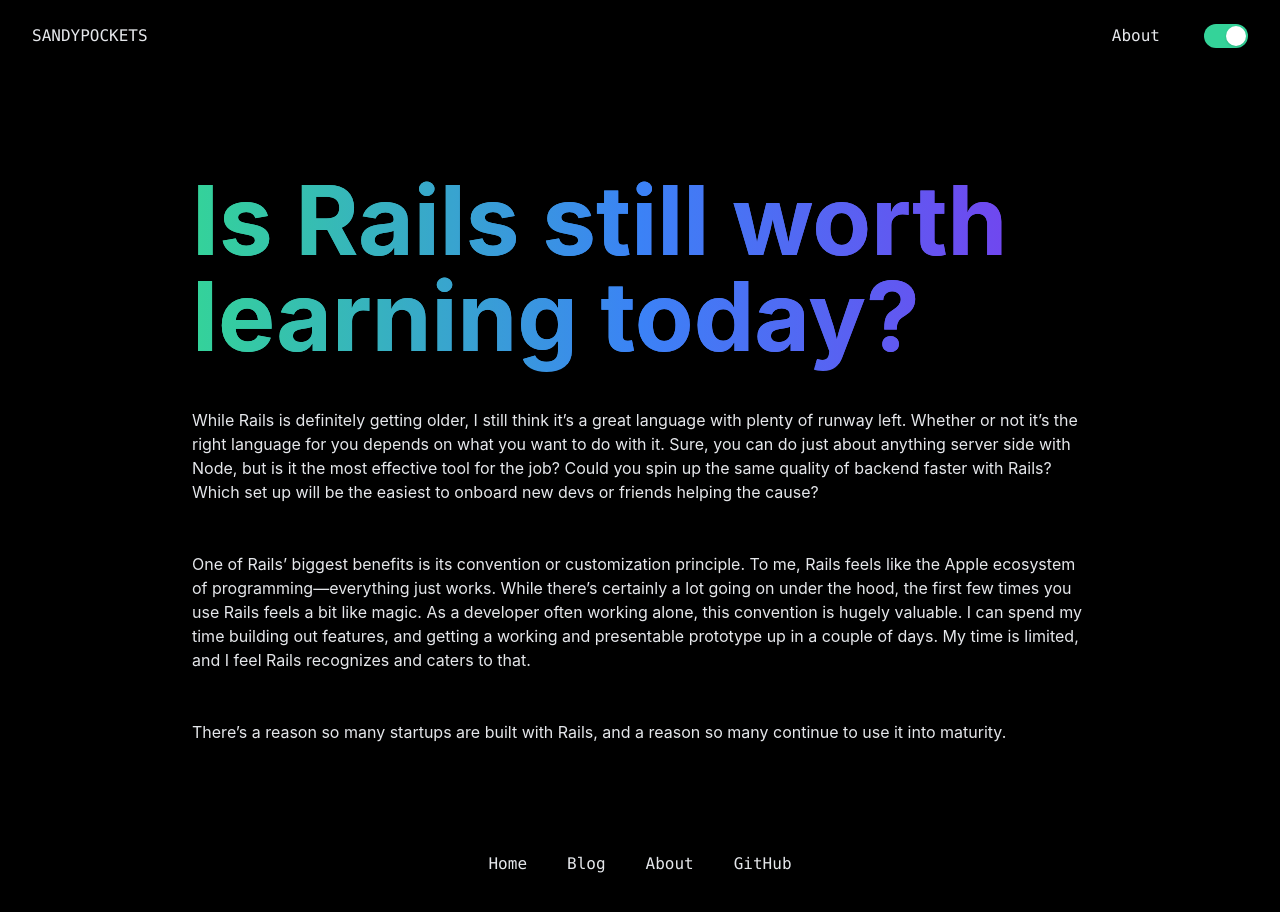
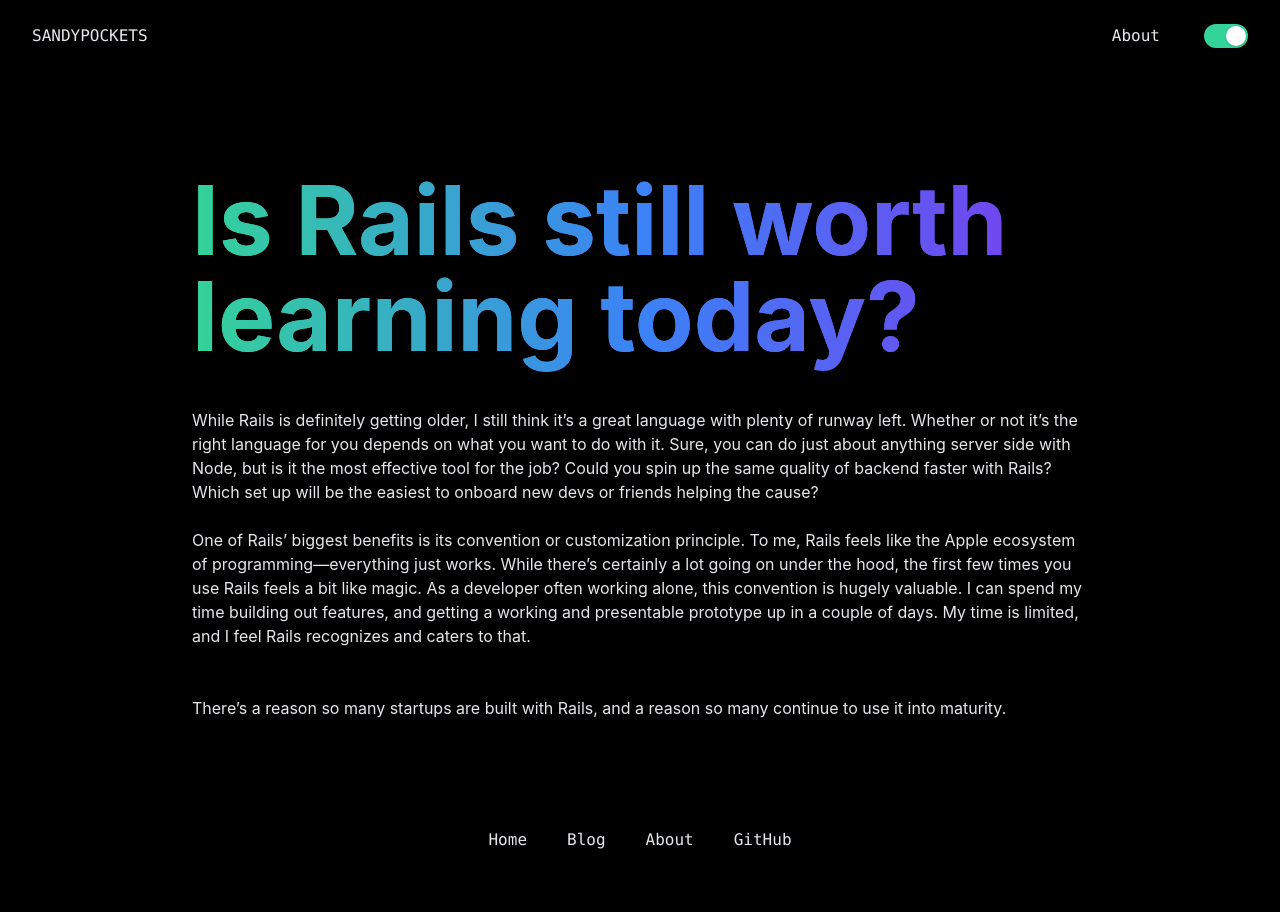
Before and after one commit to sandypockets/sandypockets-blog, a Next.js app: page /blog/learning-rails-in-2021 in a window 1280 px wide. Shown: the top 912 px of the page. Built offline with nearby package versions, Linux system fonts and the light colour scheme; a web font is replaced by a local one.

Commit message:
🐛 Fix flexbox layout

```diff
--- a/components/article/BlogPost.jsx
+++ b/components/article/BlogPost.jsx
@@ -7,7 +7,7 @@ export default function BlogPost({ children, meta }) {
       <div className="pb-16 sm:my-11 lg:max-w-3xl xl:max-w-4xl 2xl:max-w-5xl">
         <ArticleTitle propsClass="flex justify-center h-auto pb-5 text-5xl font-bold text-transparent bg-clip-text bg-gradient-to-r from-green-400 via-blue-500 to-purple-600 sm:pb-7 sm:text-7xl lg:text-8xl 2xl:text-9xl " meta={meta} />
         <Description isBlogPost meta={meta} />
-        <article className="mt-4 flex justify-center">{children}</article>
+        <article className="mt-4 flex flex-col justify-center">{children}</article>
       </div>
     </>
   )
--- a/pages/blog/learning-rails-in-2021.mdx
+++ b/pages/blog/learning-rails-in-2021.mdx
@@ -1,4 +1,5 @@
 import BlogPost from '../../components/article/BlogPost'
+import Image from 'next/image'
 
 export const meta = {
   title: 'Is Rails still worth learning today?',
@@ -10,12 +11,9 @@ export const meta = {
 
 export default ({ children }) => <BlogPost meta={meta}>{children}</BlogPost>;
 
-<div className="flex flex-col">
 While Rails is definitely getting older, I still think it’s a great language with plenty of runway left. Whether or not it’s the right language for you depends on what you want to do with it. Sure, you can do just about anything server side with Node, but is it the most effective tool for the job? Could you spin up the same quality of backend faster with Rails? Which set up will be the easiest to onboard new devs or friends helping the cause?
-  <br/>
 <br/>
 One of Rails’ biggest benefits is its convention or customization principle. To me, Rails feels like the Apple ecosystem of programming—everything just works. While there’s certainly a lot going on under the hood, the first few times you use Rails feels a bit like magic. As a developer often working alone, this convention is hugely valuable. I can spend my time building out features, and getting a working and presentable prototype up in a couple of days. My time is limited, and I feel Rails recognizes and caters to that.
 <br/>
 <br/>
 There’s a reason so many startups are built with Rails, and a reason so many continue to use it into maturity.
-</div>
```
Lines whose indentation alone changed are shown as unchanged.
